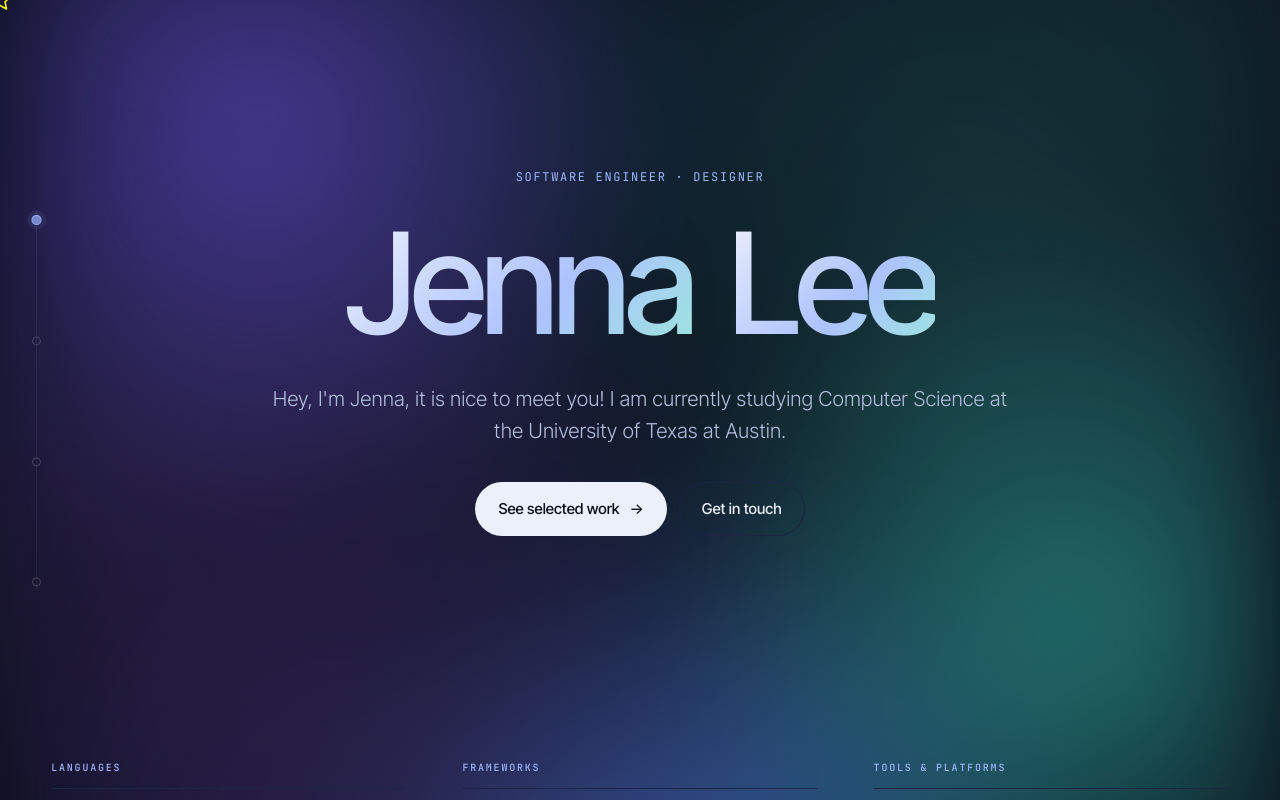
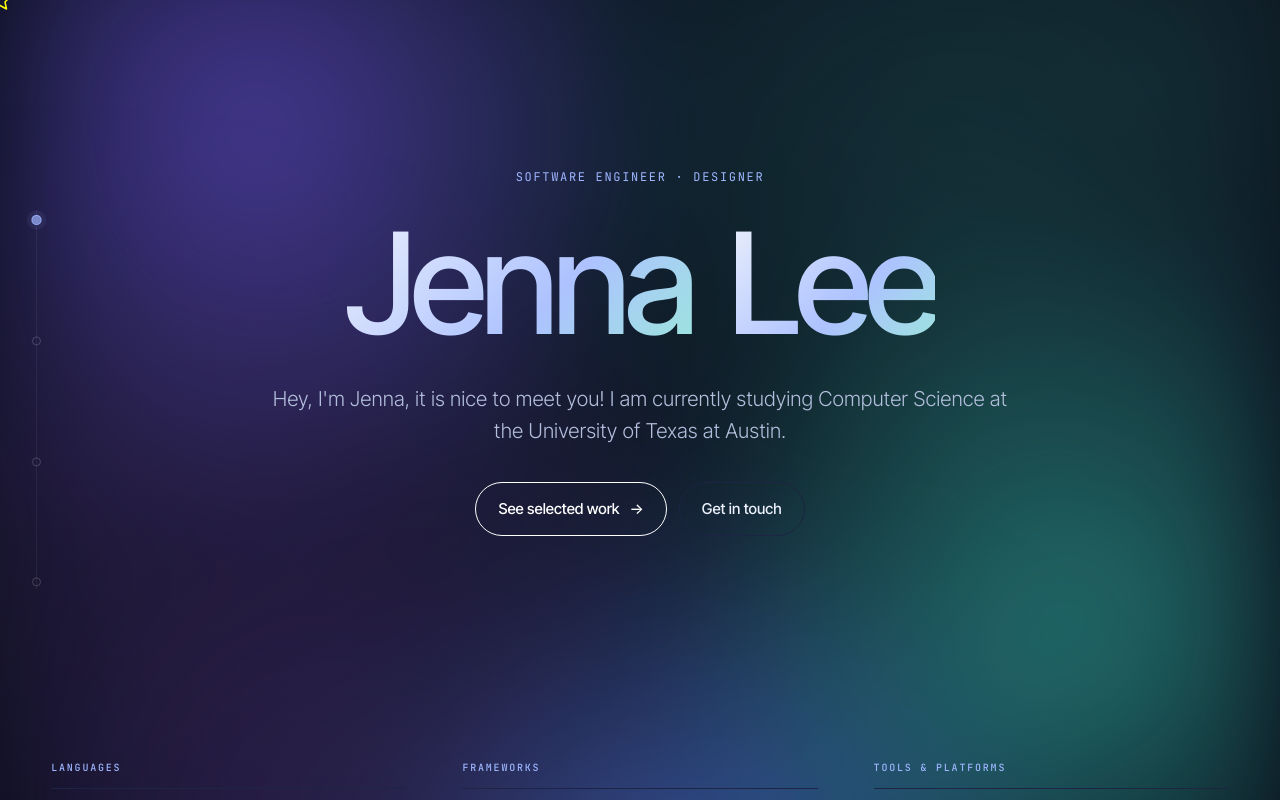
Before and after one commit to S8leeJ/JennaLeePortfolio, a React (Create React App) app: page / in a window 1280 px wide. Shown: the top 800 px of the page. Built offline with nearby package versions, Linux system fonts and the light colour scheme.

Commit message:
Fix image paths in projects.json and update btn-primary styles for better visibility

```diff
--- a/src/data/projects.json
+++ b/src/data/projects.json
@@ -6,7 +6,7 @@
     "tagline": "Indoor/outdoor campus navigation with autonomous routing",
     "year": "2026",
     "role": "Technical Lead · Full-stack",
-    "image": "/projects/wavepoint.png",
+    "image": "/projects/Wavepoint.png",
     "description": "A full-stack campus navigation platform combining React Native, Expo, Supabase, and custom Python computer vision pipelines to deliver indoor/outdoor routing, accessibility-focused navigation, live friend tracking, and event coordination. ",
     "metrics": [
       { "value": "Best Tech", "label": "Convergent Demo Day" },
@@ -26,7 +26,7 @@
     "tagline": "Intelligent travel companion for shopping & budgeting abroad",
     "year": "2025",
     "role": "Full-stack",
-    "image": "/projects/Skypocket.png",
+    "image": "/projects/skypocket.png",
     "description": "A travel companion app for trip planning, expense tracking, and shopping abroad. Real-time currency conversion, Google Vision product identification, and price comparison across regions — wrapped in a finance dashboard that scales to 20+ simultaneous trips.",
     "metrics": [
       { "value": "500+", "label": "requests handled" },
--- a/src/index.css
+++ b/src/index.css
@@ -222,10 +222,15 @@ body::before {
   font-family: inherit;
 }
 .btn-primary {
-  background: var(--ink);
+  background: transparent;
+  color: #ffffff;
+  border-color: #ffffff;
+}
+.btn-primary:hover {
+  background: #ffffff;
   color: var(--paper);
+  border-color: #ffffff;
 }
-.btn-primary:hover { background: var(--accent); }
 .btn-ghost {
   background: transparent;
   color: var(--ink);
```
